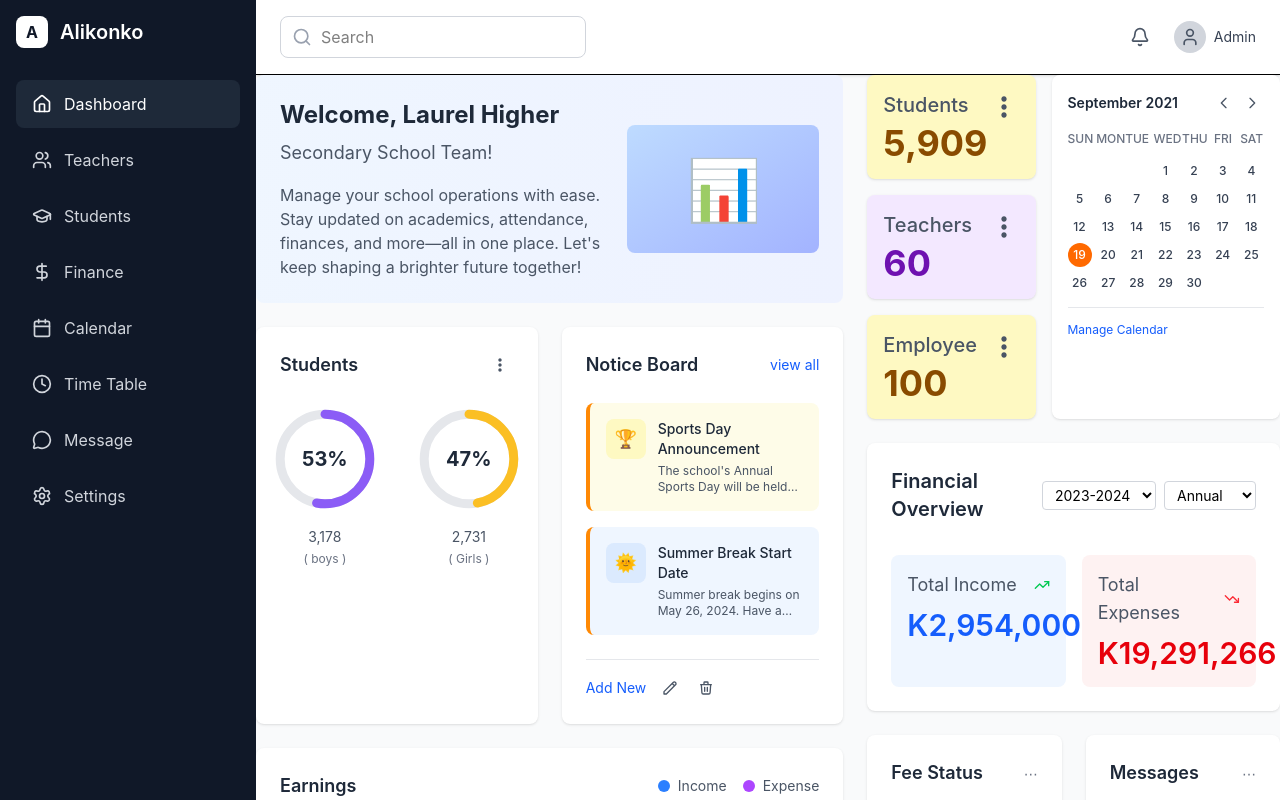
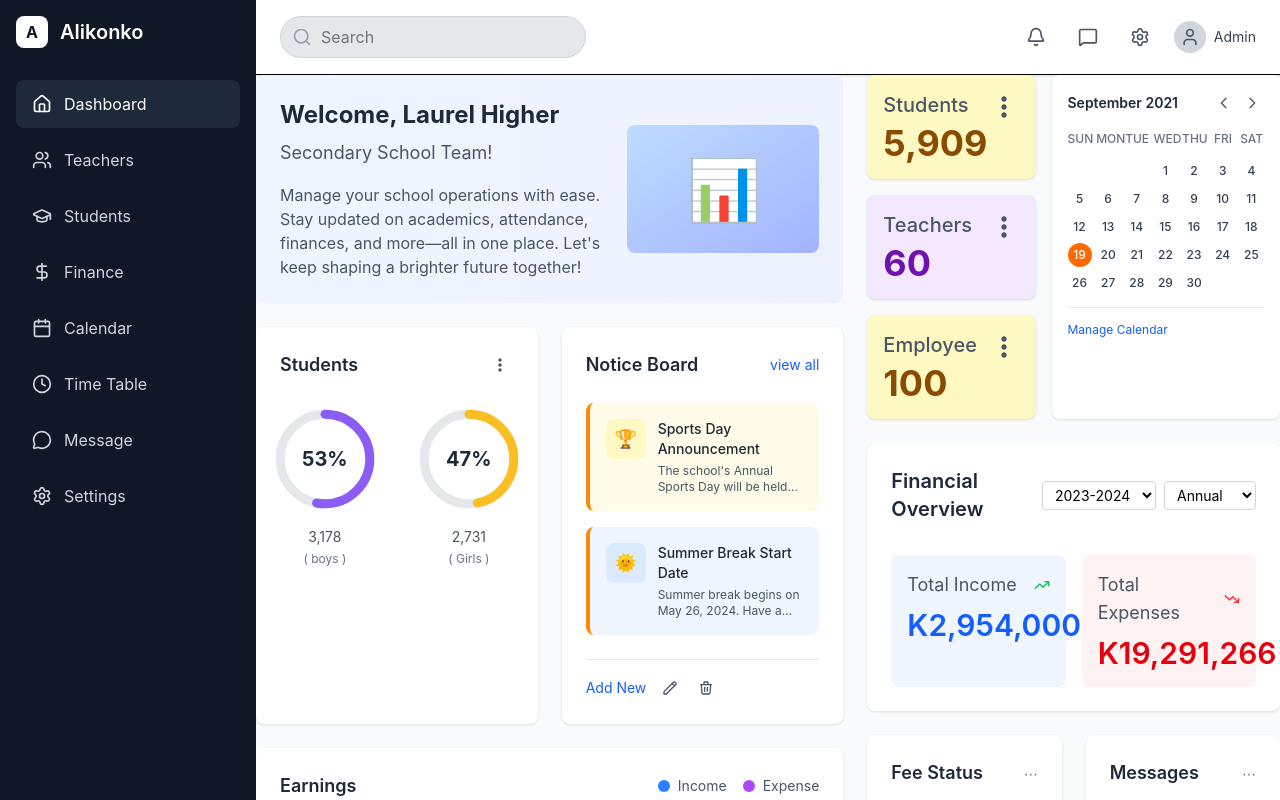
Before and after one commit to Khelva47/school-management-system, a Next.js app: page / in a window 1280 px wide. Built offline with nearby package versions, Linux system fonts and the light colour scheme.

Commit message:
Editing the search bar

```diff
--- a/src/app/components/layout/Header.js
+++ b/src/app/components/layout/Header.js
@@ -1,5 +1,5 @@
 import React from 'react';
-import { Search, Bell, User } from 'lucide-react';
+import { Search, Bell, User, MessageSquare, Settings } from 'lucide-react';
 
 const Header = () => {
   return (
@@ -11,7 +11,7 @@ const Header = () => {
             <input
               type="text"
               placeholder="Search"
-              className="pl-10 pr-4 py-2 border border-gray-300 rounded-lg focus:ring-2 focus:ring-blue-500 focus:border-transparent"
+              className="pl-10 pr-4 py-2 border border-gray-300 rounded-full bg-gray-200 focus:ring-2 focus:ring-blue-500 focus:border-transparent"
             />
           </div>
         </div>
@@ -19,6 +19,12 @@ const Header = () => {
         <div className="flex items-center space-x-4">
           <button className="p-2 text-gray-600 hover:text-gray-800">
             <Bell className="w-5 h-5" />
+          </button>
+          <button className="p-2 text-gray-600 hover:text-gray-800">
+            <MessageSquare className="w-5 h-5" />
+          </button>
+          <button className="p-2 text-gray-600 hover:text-gray-800">
+            <Settings className="w-5 h-5" />
           </button>
           <div className="flex items-center space-x-2">
             <div className="w-8 h-8 bg-gray-300 rounded-full flex items-center justify-center">
```
